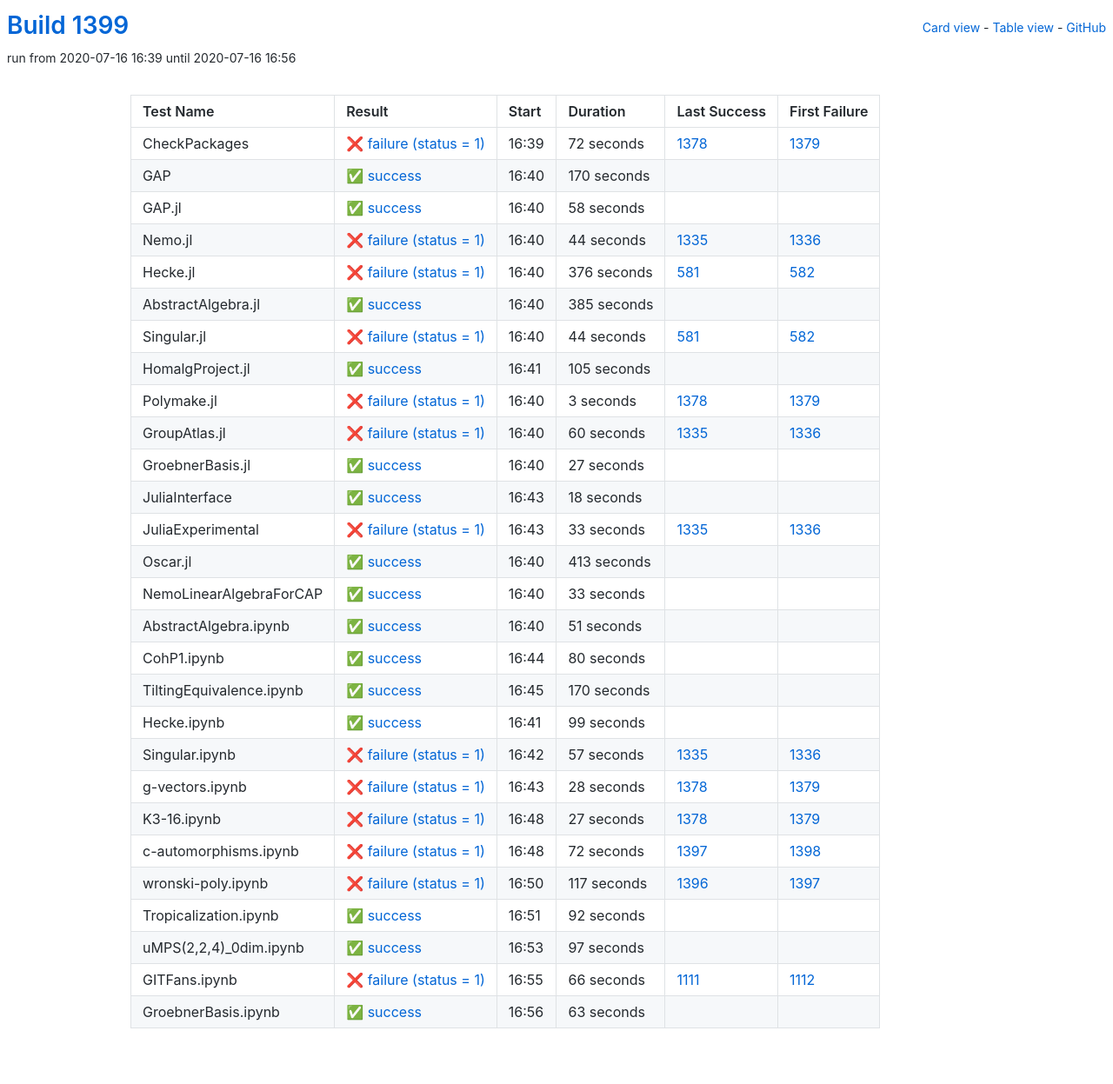
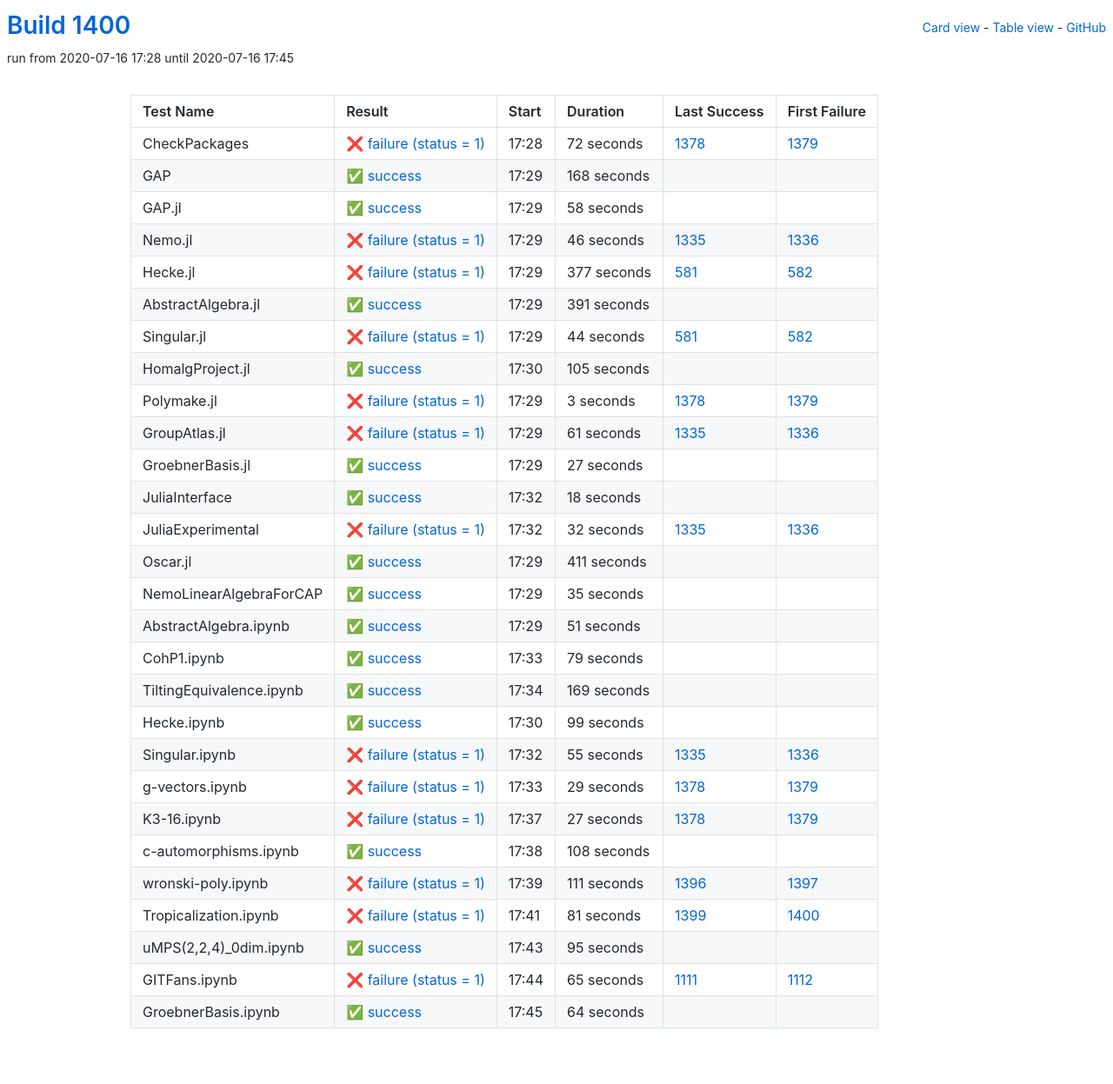
Before and after one commit to oscar-system/oscar-ci-status-1.4, a Jekyll site: the page built from table.html, in a window 1280 px wide. Shown: the whole page at 87% size. Built offline with Jekyll 4.4.1, drawn with Linux system fonts in a browser that asks for light colours.

Commit message:
Build #1400

```diff
--- a/_data/ci.yml
+++ b/_data/ci.yml
@@ -1,6 +1,6 @@
 ---
-build: 1399
-build_url: https://oscarci.mathematik.uni-kl.de/job/oscar-julia-1.4/1399/
+build: 1400
+build_url: https://oscarci.mathematik.uni-kl.de/job/oscar-julia-1.4/1400/
 job: oscar-julia-1.4
 organization: oscar-system
 repo: oscar-ci-status-1.4
@@ -8,8 +8,8 @@ repourl: https://github.com/oscar-system/oscar-ci-status-1.4
 tests:
 - name: CheckPackages
   id: checkpackages
-  log: https://oscarci.mathematik.uni-kl.de/job/oscar-julia-1.4/1399/artifact/logs/build-1399/CheckPackages.log
-  start: 2020-07-16 16:39
+  log: https://oscarci.mathematik.uni-kl.de/job/oscar-julia-1.4/1400/artifact/logs/build-1400/CheckPackages.log
+  start: 2020-07-16 17:28
   success: false
   exitcode: 1
   status: failure
@@ -20,20 +20,20 @@ tests:
   first_failure_url: https://oscarci.mathematik.uni-kl.de/job/oscar-julia-1.4/1379/
 - name: GAP
   id: gap
-  log: https://oscarci.mathematik.uni-kl.de/job/oscar-julia-1.4/1399/artifact/logs/build-1399/GAP.log
-  start: 2020-07-16 16:40
+  log: https://oscarci.mathematik.uni-kl.de/job/oscar-julia-1.4/1400/artifact/logs/build-1400/GAP.log
+  start: 2020-07-16 17:29
   success: true
   exitcode: 0
   status: success
-  duration: 170
+  duration: 168
   last_success: false
   last_success_url:
   first_failure: false
   first_failure_url:
 - name: GAP.jl
   id: gap-jl
-  log: https://oscarci.mathematik.uni-kl.de/job/oscar-julia-1.4/1399/artifact/logs/build-1399/GAP.jl.log
-  start: 2020-07-16 16:40
+  log: https://oscarci.mathematik.uni-kl.de/job/oscar-julia-1.4/1400/artifact/logs/build-1400/GAP.jl.log
+  start: 2020-07-16 17:29
   success: true
   exitcode: 0
   status: success
@@ -44,44 +44,44 @@ tests:
   first_failure_url:
 - name: Nemo.jl
   id: nemo-jl
-  log: https://oscarci.mathematik.uni-kl.de/job/oscar-julia-1.4/1399/artifact/logs/build-1399/Nemo.jl.log
-  start: 2020-07-16 16:40
+  log: https://oscarci.mathematik.uni-kl.de/job/oscar-julia-1.4/1400/artifact/logs/build-1400/Nemo.jl.log
+  start: 2020-07-16 17:29
   success: false
   exitcode: 1
   status: failure
-  duration: 44
+  duration: 46
   last_success: 1335
   last_success_url: https://oscarci.mathematik.uni-kl.de/job/oscar-julia-1.4/1335/
   first_failure: 1336
   first_failure_url: https://oscarci.mathematik.uni-kl.de/job/oscar-julia-1.4/1336/
 - name: Hecke.jl
   id: hecke-jl
-  log: https://oscarci.mathematik.uni-kl.de/job/oscar-julia-1.4/1399/artifact/logs/build-1399/Hecke.jl.log
-  start: 2020-07-16 16:40
+  log: https://oscarci.mathematik.uni-kl.de/job/oscar-julia-1.4/1400/artifact/logs/build-1400/Hecke.jl.log
+  start: 2020-07-16 17:29
   success: false
   exitcode: 1
   status: failure
-  duration: 376
+  duration: 377
   last_success: 581
   last_success_url: https://oscarci.mathematik.uni-kl.de/job/oscar-julia-1.4/581/
   first_failure: 582
   first_failure_url: https://oscarci.mathematik.uni-kl.de/job/oscar-julia-1.4/582/
 - name: AbstractAlgebra.jl
   id: abstractalgebra-jl
-  log: https://oscarci.mathematik.uni-kl.de/job/oscar-julia-1.4/1399/artifact/logs/build-1399/AbstractAlgebra.jl.log
-  start: 2020-07-16 16:40
+  log: https://oscarci.mathematik.uni-kl.de/job/oscar-julia-1.4/1400/artifact/logs/build-1400/AbstractAlgebra.jl.log
+  start: 2020-07-16 17:29
   success: true
   exitcode: 0
   status: success
-  duration: 385
+  duration: 391
   last_success: false
   last_success_url:
   first_failure: false
   first_failure_url:
 - name: Singular.jl
   id: singular-jl
-  log: https://oscarci.mathematik.uni-kl.de/job/oscar-julia-1.4/1399/artifact/logs/build-1399/Singular.jl.log
-  start: 2020-07-16 16:40
+  log: https://oscarci.mathematik.uni-kl.de/job/oscar-julia-1.4/1400/artifact/logs/build-1400/Singular.jl.log
+  start: 2020-07-16 17:29
   success: false
   exitcode: 1
   status: failure
@@ -92,8 +92,8 @@ tests:
   first_failure_url: https://oscarci.mathematik.uni-kl.de/job/oscar-julia-1.4/582/
 - name: HomalgProject.jl
   id: homalgproject-jl
-  log: https://oscarci.mathematik.uni-kl.de/job/oscar-julia-1.4/1399/artifact/logs/build-1399/HomalgProject.jl.log
-  start: 2020-07-16 16:41
+  log: https://oscarci.mathematik.uni-kl.de/job/oscar-julia-1.4/1400/artifact/logs/build-1400/HomalgProject.jl.log
+  start: 2020-07-16 17:30
   success: true
   exitcode: 0
   status: success
@@ -104,8 +104,8 @@ tests:
   first_failure_url:
 - name: Polymake.jl
   id: polymake-jl
-  log: https://oscarci.mathematik.uni-kl.de/job/oscar-julia-1.4/1399/artifact/logs/build-1399/Polymake.jl.log
-  start: 2020-07-16 16:40
+  log: https://oscarci.mathematik.uni-kl.de/job/oscar-julia-1.4/1400/artifact/logs/build-1400/Polymake.jl.log
+  start: 2020-07-16 17:29
   success: false
   exitcode: 1
   status: failure
@@ -116,20 +116,20 @@ tests:
   first_failure_url: https://oscarci.mathematik.uni-kl.de/job/oscar-julia-1.4/1379/
 - name: GroupAtlas.jl
   id: groupatlas-jl
-  log: https://oscarci.mathematik.uni-kl.de/job/oscar-julia-1.4/1399/artifact/logs/build-1399/GroupAtlas.jl.log
-  start: 2020-07-16 16:40
+  log: https://oscarci.mathematik.uni-kl.de/job/oscar-julia-1.4/1400/artifact/logs/build-1400/GroupAtlas.jl.log
+  start: 2020-07-16 17:29
   success: false
   exitcode: 1
   status: failure
-  duration: 60
+  duration: 61
   last_success: 1335
   last_success_url: https://oscarci.mathematik.uni-kl.de/job/oscar-julia-1.4/1335/
   first_failure: 1336
   first_failure_url: https://oscarci.mathematik.uni-kl.de/job/oscar-julia-1.4/1336/
 - name: GroebnerBasis.jl
   id: groebnerbasis-jl
-  log: https://oscarci.mathematik.uni-kl.de/job/oscar-julia-1.4/1399/artifact/logs/build-1399/GroebnerBasis.jl.log
-  start: 2020-07-16 16:40
+  log: https://oscarci.mathematik.uni-kl.de/job/oscar-julia-1.4/1400/artifact/logs/build-1400/GroebnerBasis.jl.log
+  start: 2020-07-16 17:29
   success: true
   exitcode: 0
   status: success
@@ -140,8 +140,8 @@ tests:
   first_failure_url:
 - name: JuliaInterface
   id: juliainterface
-  log: https://oscarci.mathematik.uni-kl.de/job/oscar-julia-1.4/1399/artifact/logs/build-1399/JuliaInterface.log
-  start: 2020-07-16 16:43
+  log: https://oscarci.mathematik.uni-kl.de/job/oscar-julia-1.4/1400/artifact/logs/build-1400/JuliaInterface.log
+  start: 2020-07-16 17:32
   success: true
   exitcode: 0
   status: success
@@ -152,44 +152,44 @@ tests:
   first_failure_url:
 - name: JuliaExperimental
   id: juliaexperimental
-  log: https://oscarci.mathematik.uni-kl.de/job/oscar-julia-1.4/1399/artifact/logs/build-1399/JuliaExperimental.log
-  start: 2020-07-16 16:43
+  log: https://oscarci.mathematik.uni-kl.de/job/oscar-julia-1.4/1400/artifact/logs/build-1400/JuliaExperimental.log
+  start: 2020-07-16 17:32
   success: false
   exitcode: 1
   status: failure
-  duration: 33
+  duration: 32
   last_success: 1335
   last_success_url: https://oscarci.mathematik.uni-kl.de/job/oscar-julia-1.4/1335/
   first_failure: 1336
   first_failure_url: https://oscarci.mathematik.uni-kl.de/job/oscar-julia-1.4/1336/
 - name: Oscar.jl
   id: oscar-jl
-  log: https://oscarci.mathematik.uni-kl.de/job/oscar-julia-1.4/1399/artifact/logs/build-1399/Oscar.jl.log
-  start: 2020-07-16 16:40
+  log: https://oscarci.mathematik.uni-kl.de/job/oscar-julia-1.4/1400/artifact/logs/build-1400/Oscar.jl.log
+  start: 2020-07-16 17:29
   success: true
   exitcode: 0
   status: success
-  duration: 413
+  duration: 411
   last_success: false
   last_success_url:
   first_failure: false
   first_failure_url:
 - name: NemoLinearAlgebraForCAP
   id: nemolinearalgebraforcap
-  log: https://oscarci.mathematik.uni-kl.de/job/oscar-julia-1.4/1399/artifact/logs/build-1399/NemoLinearAlgebraForCAP.log
-  start: 2020-07-16 16:40
+  log: https://oscarci.mathematik.uni-kl.de/job/oscar-julia-1.4/1400/artifact/logs/build-1400/NemoLinearAlgebraForCAP.log
+  start: 2020-07-16 17:29
   success: true
   exitcode: 0
   status: success
-  duration: 33
+  duration: 35
   last_success: false
   last_success_url:
   first_failure: false
   first_failure_url:
 - name: AbstractAlgebra.ipynb
   id: abstractalgebra-ipynb
-  log: https://oscarci.mathematik.uni-kl.de/job/oscar-julia-1.4/1399/artifact/logs/build-1399/AbstractAlgebra.ipynb.log
-  start: 2020-07-16 16:40
+  log: https://oscarci.mathematik.uni-kl.de/job/oscar-julia-1.4/1400/artifact/logs/build-1400/AbstractAlgebra.ipynb.log
+  start: 2020-07-16 17:29
   success: true
   exitcode: 0
   status: success
@@ -200,32 +200,32 @@ tests:
   first_failure_url:
 - name: CohP1.ipynb
   id: cohp1-ipynb
-  log: https://oscarci.mathematik.uni-kl.de/job/oscar-julia-1.4/1399/artifact/logs/build-1399/CohP1.ipynb.log
-  start: 2020-07-16 16:44
+  log: https://oscarci.mathematik.uni-kl.de/job/oscar-julia-1.4/1400/artifact/logs/build-1400/CohP1.ipynb.log
+  start: 2020-07-16 17:33
   success: true
   exitcode: 0
   status: success
-  duration: 80
+  duration: 79
   last_success: false
   last_success_url:
   first_failure: false
   first_failure_url:
 - name: TiltingEquivalence.ipynb
   id: tiltingequivalence-ipynb
-  log: https://oscarci.mathematik.uni-kl.de/job/oscar-julia-1.4/1399/artifact/logs/build-1399/TiltingEquivalence.ipynb.log
-  start: 2020-07-16 16:45
+  log: https://oscarci.mathematik.uni-kl.de/job/oscar-julia-1.4/1400/artifact/logs/build-1400/TiltingEquivalence.ipynb.log
+  start: 2020-07-16 17:34
   success: true
   exitcode: 0
   status: success
-  duration: 170
+  duration: 169
   last_success: false
   last_success_url:
   first_failure: false
   first_failure_url:
 - name: Hecke.ipynb
   id: hecke-ipynb
-  log: https://oscarci.mathematik.uni-kl.de/job/oscar-julia-1.4/1399/artifact/logs/build-1399/Hecke.ipynb.log
-  start: 2020-07-16 16:41
+  log: https://oscarci.mathematik.uni-kl.de/job/oscar-julia-1.4/1400/artifact/logs/build-1400/Hecke.ipynb.log
+  start: 2020-07-16 17:30
   success: true
   exitcode: 0
   status: success
@@ -236,32 +236,32 @@ tests:
   first_failure_url:
 - name: Singular.ipynb
   id: singular-ipynb
-  log: https://oscarci.mathematik.uni-kl.de/job/oscar-julia-1.4/1399/artifact/logs/build-1399/Singular.ipynb.log
-  start: 2020-07-16 16:42
+  log: https://oscarci.mathematik.uni-kl.de/job/oscar-julia-1.4/1400/artifact/logs/build-1400/Singular.ipynb.log
+  start: 2020-07-16 17:32
   success: false
   exitcode: 1
   status: failure
-  duration: 57
+  duration: 55
   last_success: 1335
   last_success_url: https://oscarci.mathematik.uni-kl.de/job/oscar-julia-1.4/1335/
   first_failure: 1336
   first_failure_url: https://oscarci.mathematik.uni-kl.de/job/oscar-julia-1.4/1336/
 - name: g-vectors.ipynb
   id: g-vectors-ipynb
-  log: https://oscarci.mathematik.uni-kl.de/job/oscar-julia-1.4/1399/artifact/logs/build-1399/g-vectors.ipynb.log
-  start: 2020-07-16 16:43
+  log: https://oscarci.mathematik.uni-kl.de/job/oscar-julia-1.4/1400/artifact/logs/build-1400/g-vectors.ipynb.log
+  start: 2020-07-16 17:33
   success: false
   exitcode: 1
   status: failure
-  duration: 28
+  duration: 29
   last_success: 1378
   last_success_url: https://oscarci.mathematik.uni-kl.de/job/oscar-julia-1.4/1378/
   first_failure: 1379
   first_failure_url: https://oscarci.mathematik.uni-kl.de/job/oscar-julia-1.4/1379/
 - name: K3-16.ipynb
   id: k3-16-ipynb
-  log: https://oscarci.mathematik.uni-kl.de/job/oscar-julia-1.4/1399/artifact/logs/build-1399/K3-16.ipynb.log
-  start: 2020-07-16 16:48
+  log: https://oscarci.mathematik.uni-kl.de/job/oscar-julia-1.4/1400/artifact/logs/build-1400/K3-16.ipynb.log
+  start: 2020-07-16 17:37
   success: false
   exitcode: 1
   status: failure
@@ -272,72 +272,72 @@ tests:
   first_failure_url: https://oscarci.mathematik.uni-kl.de/job/oscar-julia-1.4/1379/
 - name: c-automorphisms.ipynb
   id: c-automorphisms-ipynb
-  log: https://oscarci.mathematik.uni-kl.de/job/oscar-julia-1.4/1399/artifact/logs/build-1399/c-automorphisms.ipynb.log
-  start: 2020-07-16 16:48
+  log: https://oscarci.mathematik.uni-kl.de/job/oscar-julia-1.4/1400/artifact/logs/build-1400/c-automorphisms.ipynb.log
+  start: 2020-07-16 17:38
+  success: true
+  exitcode: 0
+  status: success
+  duration: 108
+  last_success: false
+  last_success_url:
+  first_failure: false
+  first_failure_url:
+- name: wronski-poly.ipynb
+  id: wronski-poly-ipynb
+  log: https://oscarci.mathematik.uni-kl.de/job/oscar-julia-1.4/1400/artifact/logs/build-1400/wronski-poly.ipynb.log
+  start: 2020-07-16 17:39
   success: false
   exitcode: 1
   status: failure
-  duration: 72
-  last_success: 1397
-  last_success_url: https://oscarci.mathematik.uni-kl.de/job/oscar-julia-1.4/1397/
-  first_failure: 1398
-  first_failure_url: https://oscarci.mathematik.uni-kl.de/job/oscar-julia-1.4/1398/
-- name: wronski-poly.ipynb
-  id: wronski-poly-ipynb
-  log: https://oscarci.mathematik.uni-kl.de/job/oscar-julia-1.4/1399/artifact/logs/build-1399/wronski-poly.ipynb.log
-  start: 2020-07-16 16:50
-  success: false
-  exitcode: 1
-  status: failure
-  duration: 117
+  duration: 111
   last_success: 1396
   last_success_url: https://oscarci.mathematik.uni-kl.de/job/oscar-julia-1.4/1396/
   first_failure: 1397
   first_failure_url: https://oscarci.mathematik.uni-kl.de/job/oscar-julia-1.4/1397/
 - name: Tropicalization.ipynb
   id: tropicalization-ipynb
-  log: https://oscarci.mathematik.uni-kl.de/job/oscar-julia-1.4/1399/artifact/logs/build-1399/Tropicalization.ipynb.log
-  start: 2020-07-16 16:51
+  log: https://oscarci.mathematik.uni-kl.de/job/oscar-julia-1.4/1400/artifact/logs/build-1400/Tropicalization.ipynb.log
+  start: 2020-07-16 17:41
+  success: false
+  exitcode: 1
+  status: failure
+  duration: 81
+  last_success: 1399
+  last_success_url: https://oscarci.mathematik.uni-kl.de/job/oscar-julia-1.4/1399/
+  first_failure: 1400
+  first_failure_url: https://oscarci.mathematik.uni-kl.de/job/oscar-julia-1.4/1400/
+- name: uMPS(2,2,4)_0dim.ipynb
+  id: umps-2-2-4-0dim-ipynb
+  log: https://oscarci.mathematik.uni-kl.de/job/oscar-julia-1.4/1400/artifact/logs/build-1400/uMPS-2-2-4-_0dim.ipynb.log
+  start: 2020-07-16 17:43
   success: true
   exitcode: 0
   status: success
-  duration: 92
-  last_success: false
-  last_success_url:
-  first_failure: false
-  first_failure_url:
-- name: uMPS(2,2,4)_0dim.ipynb
-  id: umps-2-2-4-0dim-ipynb
-  log: https://oscarci.mathematik.uni-kl.de/job/oscar-julia-1.4/1399/artifact/logs/build-1399/uMPS-2-2-4-_0dim.ipynb.log
-  start: 2020-07-16 16:53
-  success: true
-  exitcode: 0
-  status: success
-  duration: 97
+  duration: 95
   last_success: false
   last_success_url:
   first_failure: false
   first_failure_url:
 - name: GITFans.ipynb
   id: gitfans-ipynb
-  log: https://oscarci.mathematik.uni-kl.de/job/oscar-julia-1.4/1399/artifact/logs/build-1399/GITFans.ipynb.log
-  start: 2020-07-16 16:55
+  log: https://oscarci.mathematik.uni-kl.de/job/oscar-julia-1.4/1400/artifact/logs/build-1400/GITFans.ipynb.log
+  start: 2020-07-16 17:44
   success: false
   exitcode: 1
   status: failure
-  duration: 66
+  duration: 65
   last_success: 1111
   last_success_url: https://oscarci.mathematik.uni-kl.de/job/oscar-julia-1.4/1111/
   first_failure: 1112
   first_failure_url: https://oscarci.mathematik.uni-kl.de/job/oscar-julia-1.4/1112/
 - name: GroebnerBasis.ipynb
   id: groebnerbasis-ipynb
-  log: https://oscarci.mathematik.uni-kl.de/job/oscar-julia-1.4/1399/artifact/logs/build-1399/GroebnerBasis.ipynb.log
-  start: 2020-07-16 16:56
+  log: https://oscarci.mathematik.uni-kl.de/job/oscar-julia-1.4/1400/artifact/logs/build-1400/GroebnerBasis.ipynb.log
+  start: 2020-07-16 17:45
   success: true
   exitcode: 0
   status: success
-  duration: 63
+  duration: 64
   last_success: false
   last_success_url:
   first_failure: false
```
Also changed, not shown: README.md.
